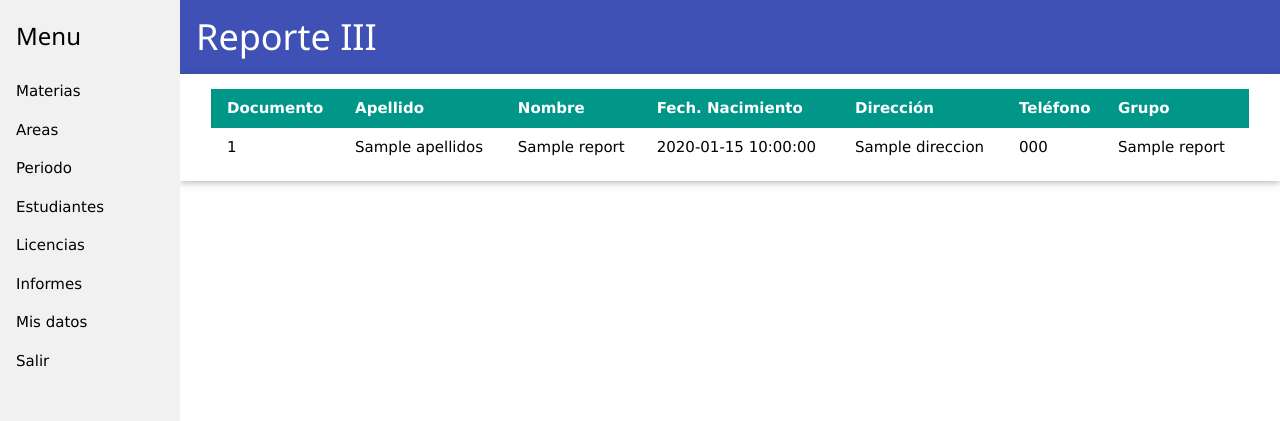
After one commit to CarlosTaborda/sancarlos_proydb, a CodeIgniter app: the page made by application/views/report/reportC.php in a window 1280 px wide. The commit adds this page. Shown: the top 421 px of the page. Run offline with CodeIgniter, Linux system fonts and the light colour scheme; tables that the repository leaves empty hold one stand-in row (values such as "Sample post"); the template is opened without the code that fills it: most values are stand-ins (such as "Sample title", 1, 10 or a date in 2020); some libraries are stand-ins or nearby versions.

Commit message:
informe de estudiantes inactivos

```diff
--- a/application/controllers/Report.php
+++ b/application/controllers/Report.php
@@ -34,6 +34,12 @@ class Report extends CI_Controller {
 	}
 
 
+	public function reportC(){
+		$data["data_report"] = $this->report_mdl->report_c();
+		$this->load->view("report/reportC",$data);
+	}
+
+
 	public function reportD(){
 
 		$data["data_report"]=$this->report_mdl->report_d();
--- a/application/views/report/index.php
+++ b/application/views/report/index.php
@@ -57,7 +57,7 @@ $this->load->view("layout/header", $data);
     </div>
     <div class="w3-row-padding" style="margin-bottom: 0.5em;">
         <div class="w3-col m4">
-            <a href="<?=site_url('report/reportc')?>" class="w3-btn w3-teal" >Estudiantes Retirados</a>
+            <a href="<?=site_url('report/reportc')?>" class="w3-btn w3-teal" >Estudiantes Inactivos</a>
         </div>
         <div class="w3-col m4">
             <button class="w3-btn w3-orange" >3</button>
--- /dev/null
+++ b/application/views/report/reportC.php
@@ -0,0 +1,51 @@
+<?php
+$data["page_title"]="Reporte III";
+$data["id_window"]="window_report_c";
+
+$this->load->view("layout/header", $data);
+
+?>
+
+<div class="w3-card w3-container" style="padding:1em">
+
+  <div class="w3-row-padding">
+    <div class="w3-col m12">
+      <table class="w3-table">
+        <thead class="w3-teal">
+          <tr>
+            <th>Documento</th>
+            <th>Apellido</th>
+            <th>Nombre</th>
+            <th>Fech. Nacimiento</th>
+            <th>Dirección</th>
+            <th>Teléfono</th>
+            <th>Grupo</th>
+          </tr>
+        </thead>
+        <tbody>
+          <?php foreach($data_report as $e): ?>
+          <tr>
+            <td><?= $e["num_documento"] ?></td>
+            <td><?= $e["apellidos"] ?></td>
+            <td><?= $e["nombres"] ?></td>
+            <td><?= $e["fecha_nacimiento"] ?></td>
+            <td><?= $e["direccion"] ?></td>
+            <td><?= $e["telefono"] ?></td>
+            <td><?= $e["grupo_nomb"] ?></td>
+
+          </tr>
+          <?php endforeach; ?>
+        </tbody>
+      </table>
+    </div>
+  </div>
+</div>
+
+<?php
+unset($data);
+$data["load_files"] = [
+  sprintf("<script src='%s' ></script>",'https://cdn.jsdelivr.net/npm/chart.js@3.8.0/dist/chart.min.js'),
+  sprintf("<script src='%s' ></script>", base_url("assets/js/report_b.js"))
+];
+$this->load->view("layout/footer", $data);
+?>
--- a/assets/js/estudiante.js
+++ b/assets/js/estudiante.js
@@ -184,7 +184,8 @@ let app = new Vue({
         telefono:$("#es-telefono").val(),
         acudiente_num_documento:$("#es-acudiente_num_documento").val(),
         tipo_documento_codigo:$("#es-tipo_documento_codigo").val(),
-        grupo_codigo:$("#es-grupo_codigo").val()
+        grupo_codigo:$("#es-grupo_codigo").val(),
+        estado:$('#es-estado').is(':checked')?1:0
       }
 
       return estudiante;
@@ -287,6 +288,7 @@ let app = new Vue({
       $("#es-direccion").val("")
       $("#es-telefono").val("")
       $("#es-grupo_codigo").val("")
+      $( "#es-estado" ).prop( "checked", false );
 
     },
     createEstudiante: function(){
@@ -337,6 +339,7 @@ let app = new Vue({
             $("#acu-direccion").val(res.acudiente.direccion)
             $("#acu-parentesco").val(res.acudiente.parentesco)
 
+
             $("#es-acudiente_num_documento").val(res.estudiante.acudiente_num_documento)
             $("#es-tipo_documento_codigo").val(res.estudiante.tipo_documento_codigo)
             $("#es-num_documento").val(res.estudiante.num_documento)
@@ -346,6 +349,7 @@ let app = new Vue({
             $("#es-direccion").val(res.estudiante.direccion)
             $("#es-telefono").val(res.estudiante.telefono)
             $("#es-grupo_codigo").val(res.estudiante.grupo_codigo)
+            $( "#es-estado" ).prop( "checked", res.estudiante.estado==1 );
           }
         },
         "json"
```
Also changed, not shown: application/models/Report_model.php (+13 -0 lines), application/models/Student_model.php (+4 -4 lines), application/views/student/index.php (+8 -1 lines), 6 other files.
